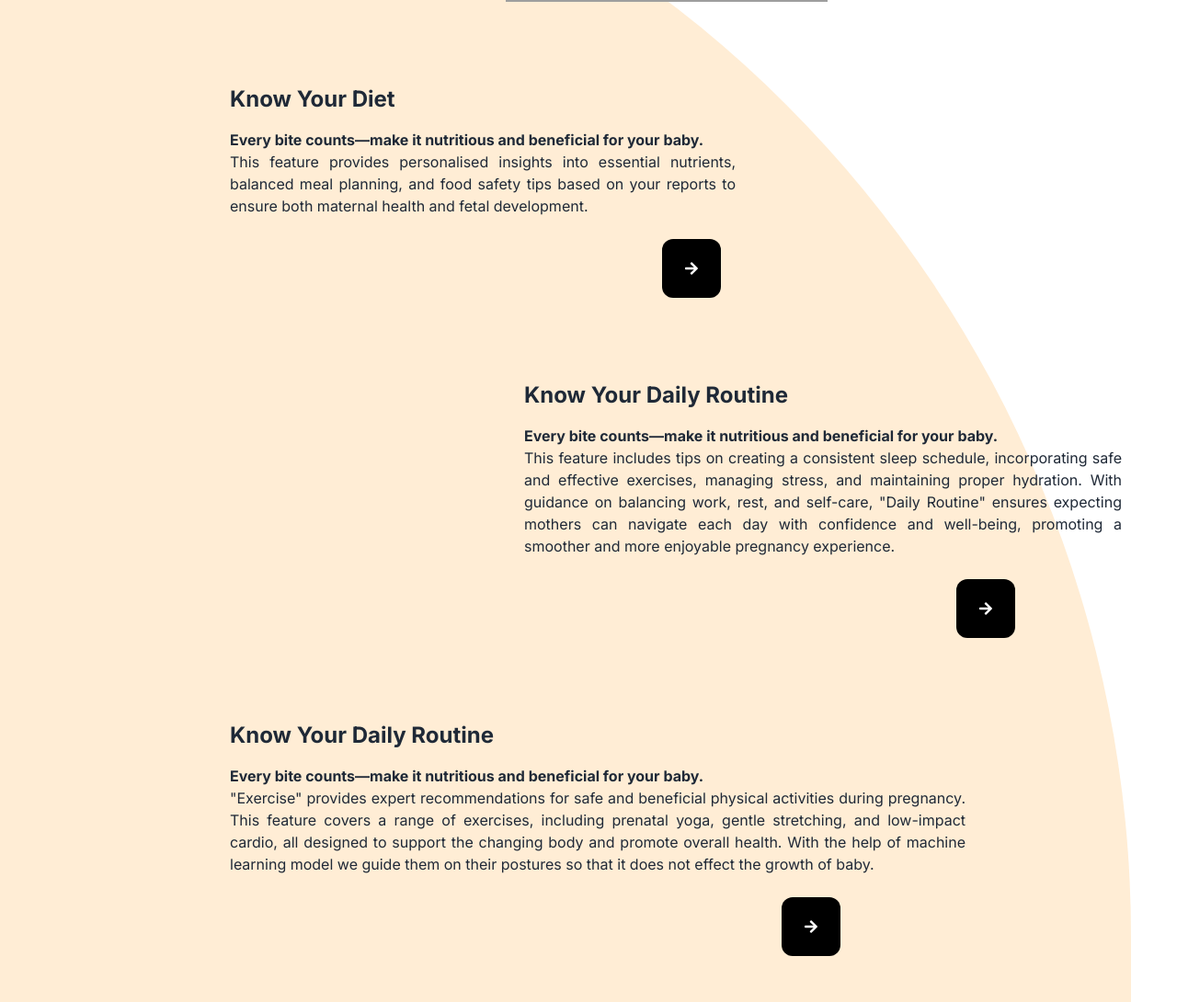
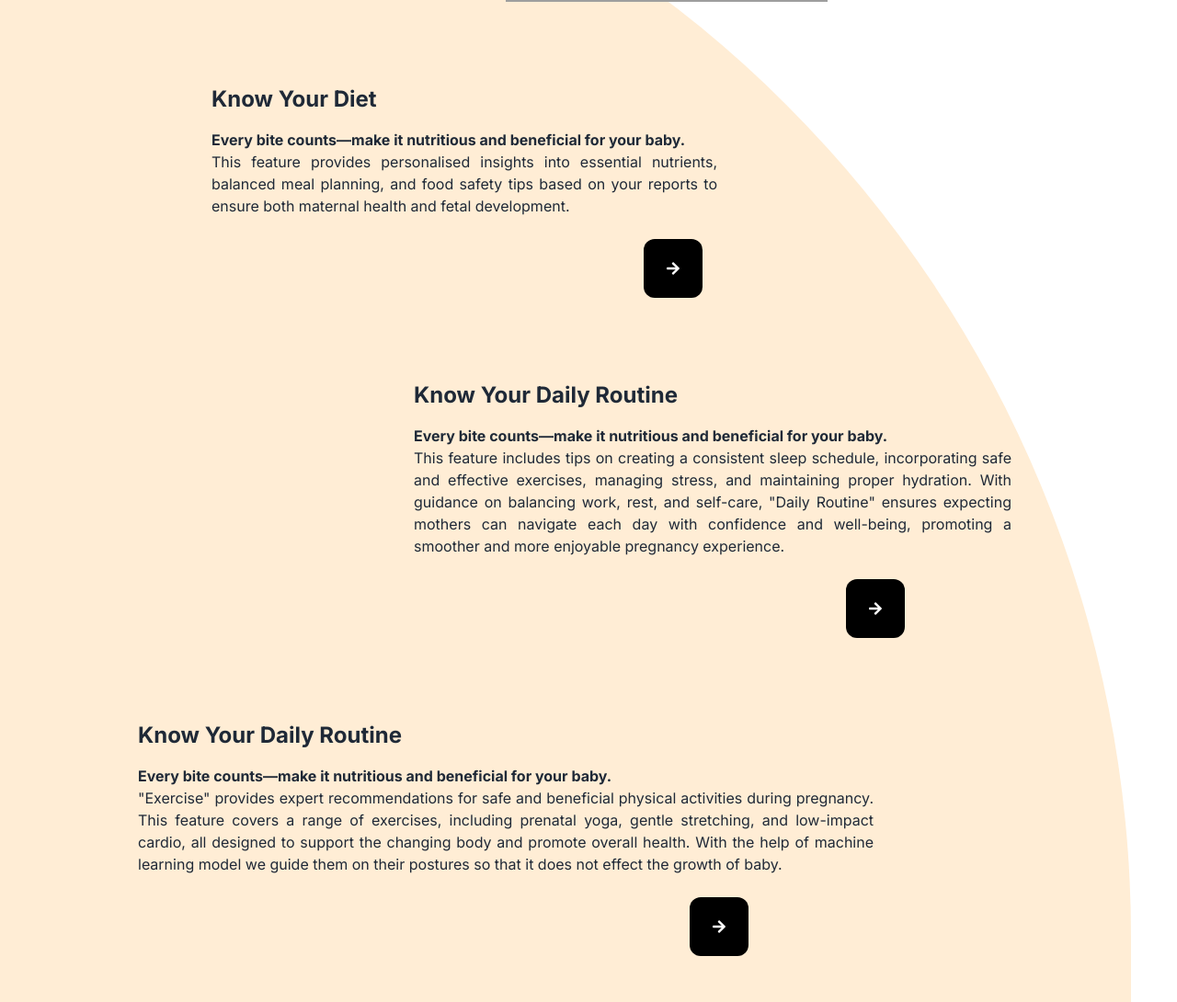
Before and after one commit to sj11105/DaVinci-Resolvers, a Next.js app in the folder frontend/: page /Services in a window 1280 px wide. Shown: the part 601-1691 px from the top of the page at 92% size. Built offline with nearby package versions, Linux system fonts and the light colour scheme; grey boxes are pictures that could not be loaded.

Commit message:
changes in ui

```diff
--- a/frontend/src/app/Services/page.jsx
+++ b/frontend/src/app/Services/page.jsx
@@ -11,7 +11,7 @@ function Services() {
     <div id='services' className='mt-[300px] bg-orange-100 h-[1500px] rounded-tr-full w-[100vw] -ml-[50px]'>
 
       <img src="https://i.pinimg.com/originals/5f/68/b1/5f68b18a611acf00b429eca5b8236801.gif" alt="" srcset="" className='ml-[600px] w-[350px] ' />
-      <div className='mt-[90px] ml-[300px] border-black'>
+      <div className='mt-[90px] ml-[280px] border-black'>
         <h1 className="text-2xl font-bold">Know Your Diet</h1>
         <p className='mt-4 w-[550px] text-justify'><span className="font-bold text-center">Every bite counts—make it nutritious and beneficial for your baby.</span><br></br>
         This feature provides personalised insights into essential nutrients, balanced meal planning, and food safety tips  based on your reports  to ensure both maternal health and fetal development.
@@ -19,7 +19,7 @@ function Services() {
        <Link href="/KnowDiet"><button className='bg-black rounded-xl text-white p-6 ml-[470px] mt-6'><FaArrowRight className="text-white" /></button></Link>
 
       </div>
-      <div className='mt-[90px] ml-[620px]'>
+      <div className='mt-[90px] ml-[500px]'>
       <h1 className="text-2xl font-bold">Know Your Daily Routine</h1>
       <p className='mt-4 w-[650px] text-justify'><span className="font-bold text-center">Every bite counts—make it nutritious and beneficial for your baby.</span><br></br>
       This feature includes tips on creating a consistent sleep schedule, incorporating safe and effective exercises, managing stress, and maintaining proper hydration. With guidance on balancing work, rest, and self-care, "Daily Routine" ensures expecting mothers can navigate each day with confidence and well-being, promoting a smoother and more enjoyable pregnancy experience.
@@ -27,7 +27,7 @@ function Services() {
        <Link href="/KnowDiet"><button className='bg-black rounded-xl text-white p-6 ml-[470px] mt-6 '><FaArrowRight className="text-white" /></button></Link>
 
       </div>
-      <div className='mt-[90px] ml-[300px]'>
+      <div className='mt-[90px] ml-[200px]'>
       <h1 className="text-2xl font-bold">Know Your Daily Routine</h1>
       <p className='mt-4 w-[800px] text-justify'><span className="font-bold text-center">Every bite counts—make it nutritious and beneficial for your baby.</span><br></br>
 
```
Also changed, not shown: frontend/src/app/About/page.jsx (+1 -1 lines).
